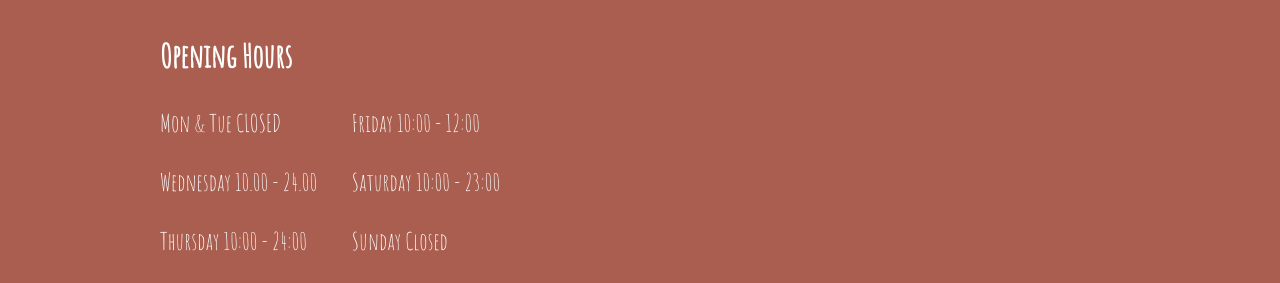
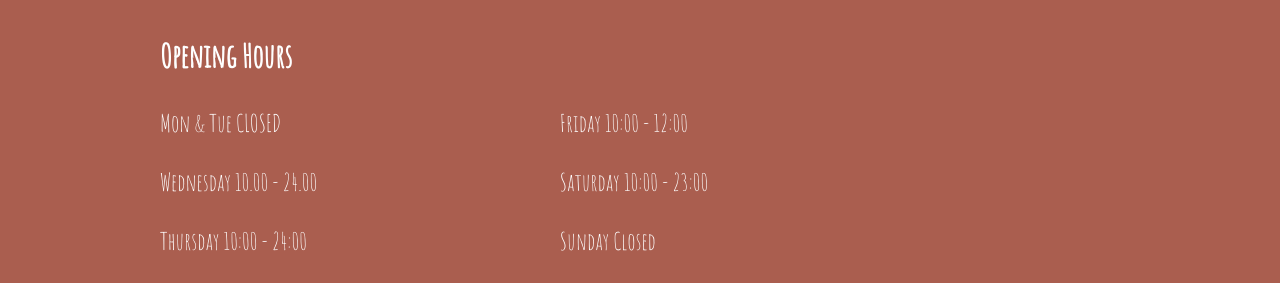
Before and after one commit to Aethuzad/maquette_pizza, a plain HTML site: page index.html in a window 1280 px wide. Shown: the part 3197-3480 px from the top of the page. Drawn offline with Linux system fonts and the light colour scheme; grey boxes are pictures that could not be loaded.

Commit message:
responsive

```diff
--- a/assets/css/style.css
+++ b/assets/css/style.css
@@ -8,6 +8,10 @@
     padding: 0;
     font-family: "amatics", serif;
     box-sizing: border-box;
+}
+
+html{
+    scroll-behavior: smooth;
 }
 
 @keyframes slide-in-right {
@@ -338,6 +342,9 @@ footer p {
         width: 75%;
         margin: auto;
     }
+    .chauve .friday{
+        padding-left: 15rem;
+    }
 
     #resto {
         width: 75%;
```
